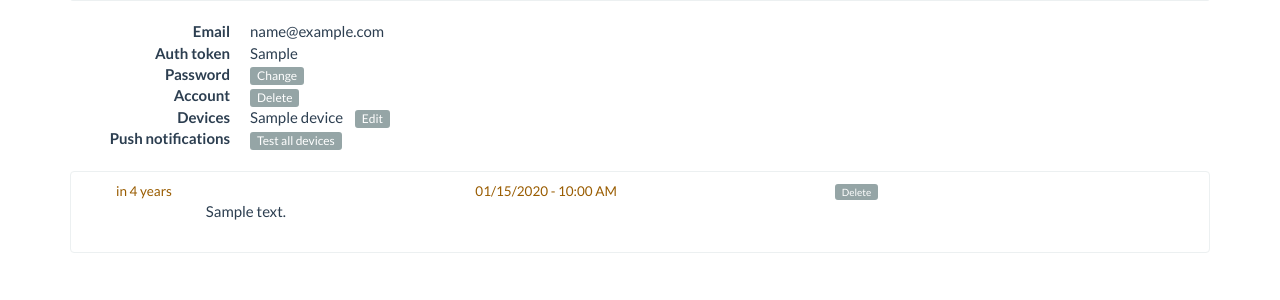
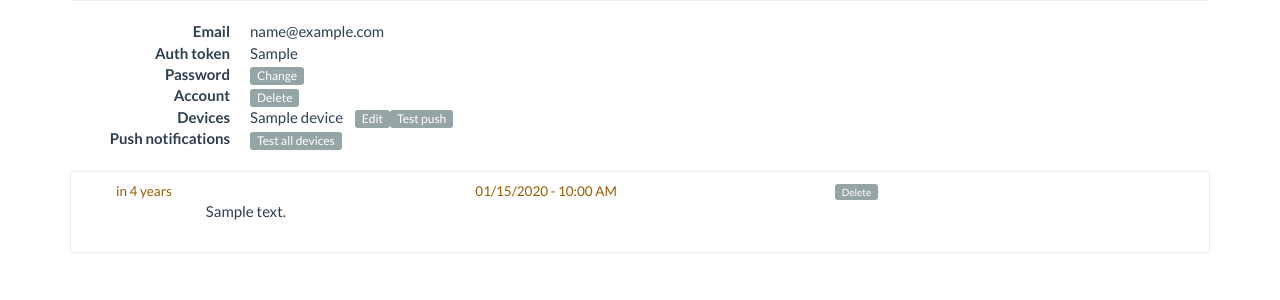
Before and after one commit to ioPush/ioPush-server, a Flask app: a page that uses app/templates/user.html in a window 1280 px wide. Shown: the part 167-467 px from the top of the page. Run offline with Flask 2, Linux system fonts and the light colour scheme; a user stored in the database is signed in; tables that the repository leaves empty hold one stand-in row (values such as "Sample post"); parts of the project's set-up code (start-up, migrations or seed data) failed here and were passed over; some libraries are stand-ins or nearby versions.

Commit message:
Added device selection for push notifications Also reset button name after 4s when testing push notifications on user's page

```diff
--- a/app/static/js/ioPush.js
+++ b/app/static/js/ioPush.js
@@ -10,32 +10,32 @@ $(document).ready(function() {
 
 
 // Send a push notification to all user's devices
-function pushTestAllDevices(url, authToken) {
-  document.getElementById("pushTestAllDevices").innerHTML = "Sending...";
+function pushTestAllDevices(url, authToken, deviceName) {
+  document.getElementById("pushTestAllDevices-" + deviceName).innerHTML = "Sending...";
 
   $.ajax({
     type: "POST",
     url: url,
-    data: JSON.stringify({ "body": "Test message", "push" : "True", "badge": "I" }),
+    data: JSON.stringify({ "body": "Test message", "push" : deviceName, "badge": "I" }),
     contentType: "application/json; charset=utf-8",
     headers: { 'authentication_token' : authToken },
     /*
     success: function(data){
-      document.getElementById("pushTestAllDevices").innerHTML = "Send";
+      document.getElementById("pushTestAllDevices-" + deviceName).innerHTML = "Send";
     },
     failure: function(errMsg) {
-      document.getElementById("pushTestAllDevices").innerHTML = "Fail to reach server";
+      document.getElementById("pushTestAllDevices-" + deviceName).innerHTML = "Fail to reach server";
     },
     statusCode: {
       200: function(data) {
         if (data == 'ok') {
-          document.getElementById("pushTestAllDevices").innerHTML = "Send !";
+          document.getElementById("pushTestAllDevices-" + deviceName).innerHTML = "Send !";
         } else {
-          document.getElementById("pushTestAllDevices").innerHTML = "Fail";
+          document.getElementById("pushTestAllDevices-" + deviceName).innerHTML = "Fail";
         }
       },
       404: function() {
-        document.getElementById("pushTestAllDevices").innerHTML = "Fail to reach the server";
+        document.getElementById("pushTestAllDevices-" + deviceName).innerHTML = "Fail to reach the server";
       }
     }
     */
@@ -43,11 +43,16 @@ function pushTestAllDevices(url, authToken) {
       switch (jqXHR.status) {
         case 200:
           if (jqXHR.responseText  == 'ok') {
-            document.getElementById("pushTestAllDevices").innerHTML = "Send !";
+            document.getElementById("pushTestAllDevices-" + deviceName).innerHTML = "Send !";
             break;
           }
         default:
-          document.getElementById("pushTestAllDevices").innerHTML = "Failed";
+          document.getElementById("pushTestAllDevices-" + deviceName).innerHTML = "Failed";
+      }
+      if (deviceName == 'All') {
+        setTimeout(function(){document.getElementById("pushTestAllDevices-All").innerHTML = "Test all devices" }, 4000);
+      } else {
+        setTimeout(function(){document.getElementById("pushTestAllDevices-" + deviceName).innerHTML = "Test push" }, 4000);
       }
     }
   });
--- a/app/templates/user.html
+++ b/app/templates/user.html
@@ -25,16 +25,24 @@
               Edit
             </button>
           </td>
+          <td>
+            <button class="btn btn-default btn-xxs"
+                id="pushTestAllDevices-{{ device.name }}"
+                onclick="pushTestAllDevices('{{ url_for('post') }}', '{{ user.auth_token }}', '{{ device.name }}')"
+            >
+              Test push
+            </button>
+          </td>
         </tr>
       {% endfor %}
     </table></dd>
     <dt>Push notifications</dt>
     <dd>
       <button class="btn btn-default btn-xxs"
-        id="pushTestAllDevices"
-        onclick="pushTestAllDevices('{{ url_for('post') }}', '{{ user.auth_token }}')"
+        id="pushTestAllDevices-All"
+        onclick="pushTestAllDevices('{{ url_for('post') }}', '{{ user.auth_token }}', 'All')"
         >
-        Test all devices
+          Test all devices
       </button>
     </dd>
   </dl>
--- a/app/views.py
+++ b/app/views.py
@@ -53,8 +53,8 @@ def post():
                 userId=current_user.id, badge=badge)
     db.session.add(post)
     db.session.commit()
-    if push == 'True':
-        sendMessageGCM(body, current_user)
+    if push is not None:
+        sendMessageGCM(body, current_user, push)
     return 'ok'
 
 
@@ -251,14 +251,17 @@ def on_password_changed(app, user):
         user.auth_token = user.get_auth_token()
     db.session.commit()
 
-def sendMessageGCM(message, user):
+def sendMessageGCM(message, user, deviceName):
     """Send the push message to a user or all users if 'user' is not passed
 
     :param message: Message to send
     :param user: User to send, None if the message is for all
     """
+    if ((deviceName.lower() == 'true') or (deviceName.lower() =='all')):
+        devices = user.devices.all()
+    else:
+        devices = user.devices.filter_by(name=deviceName)
 
-    devices = user.devices.all()
     if devices:
         data = {'text': message}
         regIds = [ device.regId for device in devices if device.service == "AndroidGCM" ]
```
